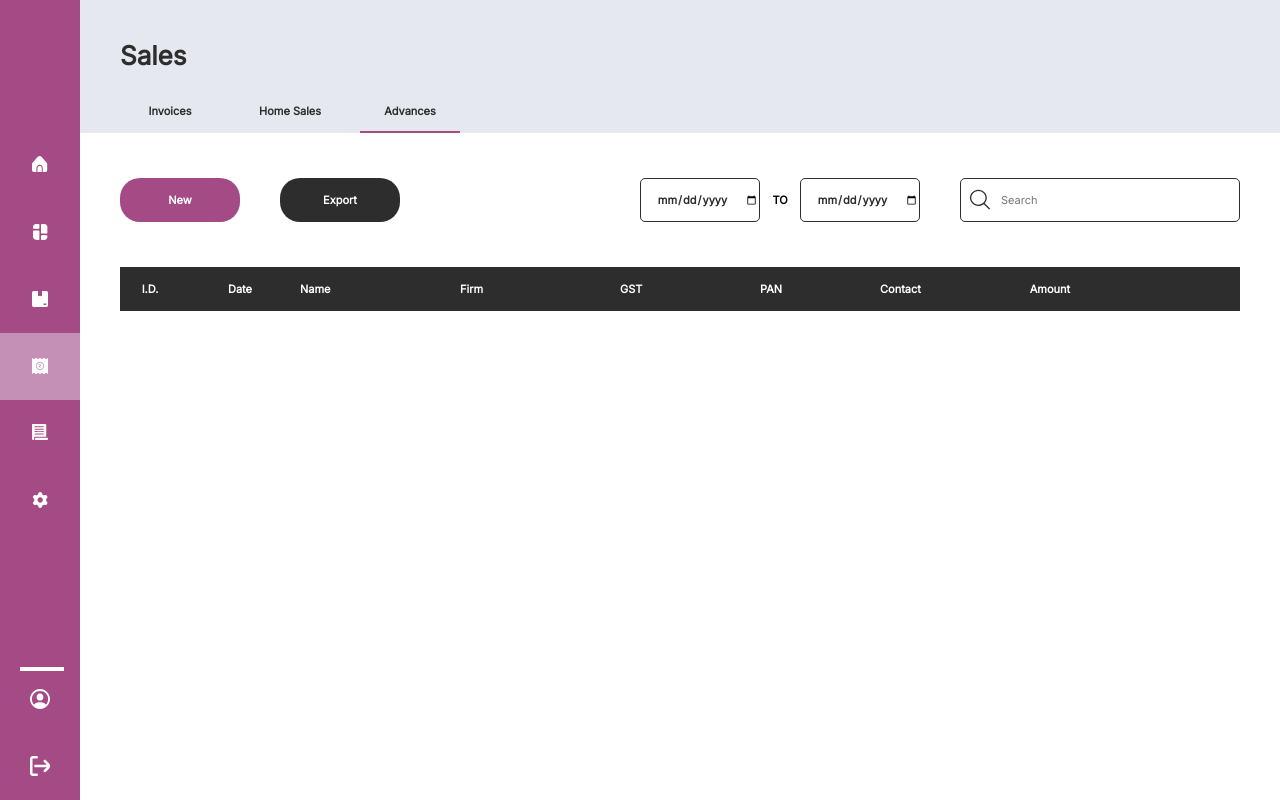
After one commit to GannaMohit/Abatix-Kaveri, a Django app: page /sales/advances in a window 1280 px wide. The commit adds this page. Run offline with Django 4.2, Linux system fonts and the light colour scheme; the visitor is signed in with stand-in values (Sample User, id 1); data that the repository does not hold is empty.

Commit message:
Created home sales and advances views

```diff
--- a/masters/templates/masters/home.html
+++ b/masters/templates/masters/home.html
@@ -20,7 +20,7 @@
         <a href="{% url 'product_detail' pk=1 %}"><button name="stock">Stock</button></a>
       </li>
       <li>
-          <a href="<!-- TODO: Link to invoice view -->"><button name="sales">Sales</button></a>
+          <a href="{% url 'invoices' %}"><button name="sales">Sales</button></a>
       </li>
       <li>
         <a href="<!-- TODO: Link to vouchers view -->"><button name="vouchers">Vouchers</button></a>
--- a/masters/templates/masters/layout.html
+++ b/masters/templates/masters/layout.html
@@ -16,7 +16,7 @@
         <li class="nav-li"><a href="{% url 'home' %}"><img src="{% static 'masters/svg/Home.svg' %}" title="Home"></a></li>
         <li class="nav-li"><a href="<!-- TODO: Add link to dashboard -->"><img src="{% static 'masters/svg/Dashboard.svg' %}" title="Dashboard"></a></li>
         <li class="nav-li"><a href="{% url 'product_detail' pk=1 %}"><img src="{% static 'masters/svg/Stock.svg' %}" title="Stock"></a></li>
-        <li class="nav-li"><a href="<!-- TODO: Add link to invoice -->"><img src="{% static 'masters/svg/Sales.svg' %}" title="Sales"></a></li>
+        <li class="nav-li"><a href="{% url 'invoices' %}"><img src="{% static 'masters/svg/Sales.svg' %}" title="Sales"></a></li>
         <li class="nav-li"><a href="<!-- TODO: Add link to voucher -->"><img src="{% static 'masters/svg/Vouchers.svg' %}" title="Vouchers"></a></li>
         <li class="nav-li"><a href="{% url 'admin:index' %}"><input type="image" src="{% static 'masters/svg/Settings.svg' %}" title="Settings"></a></li>
       </ul>
--- /dev/null
+++ b/sales/static/sales/css/advances.css
@@ -0,0 +1,101 @@
+.sales-nav-li:nth-child(3) {
+  border-bottom: 0.3125vw solid #A44B85;
+}
+
+#table-thead {
+  width: 87.5vw;
+  height: 2.67vh;
+  margin-top: 16.67vh;
+  margin-left: 3.125vw;
+  background: #2D2D2D;
+  border-collapse: collapse;
+}
+
+#table {
+  margin-left: 3.125vw;
+  display: block;
+  overflow: scroll;
+  scrollbar-width: thin;
+  height: 55.56vh;
+  border-collapse: collapse;
+}
+
+#table tr:nth-child(odd) {
+  background: #FFFFFF;
+}
+
+#table tr:nth-child(even) {
+  background: #E5E5E5;
+}
+
+#table-thead th {
+  height: 5.56vh;
+  font-family: "Inter", sans-serif;
+  font-style: normal;
+  font-weight: bold;
+  font-size: 0.859375vw;
+  color: #FFFFFF;
+  padding-right: 1.5625vw;
+}
+
+#table td {
+  height: 5.56vh;
+  font-family: "Inter", sans-serif;
+  font-style: normal;
+  font-weight: 500;
+  font-size: 0.859375vw;
+  color: #2D2D2D;
+  padding-right: 1.5625vw;
+}
+
+#table td a {
+  text-decoration: none;
+  color: #2D2D2D;
+}
+
+#table td:nth-child(1), #table-thead th:nth-child(1) {
+  width: 4.6875vw;
+  text-align: center;
+}
+
+#table td:nth-child(2), #table-thead th:nth-child(2) {
+  width: 6.25vw;
+  text-align: center;
+}
+
+#table td:nth-child(3), #table-thead th:nth-child(3) {
+  width: 10.9375vw;
+  text-align: left;
+}
+
+#table td:nth-child(4), #table-thead th:nth-child(4) {
+  width: 10.9375vw;
+  text-align: left;
+}
+
+#table td:nth-child(5), #table-thead th:nth-child(5) {
+  width: 9.375vw;
+  text-align: left;
+}
+
+#table td:nth-child(6), #table-thead th:nth-child(6) {
+  width: 7.8125vw;
+  text-align: left;
+}
+
+#table td:nth-child(7), #table-thead th:nth-child(7) {
+  width: 7.8125vw;
+  text-align: left;
+}
+
+#table-thead th:nth-child(8) {
+  width: 7.8125vw;
+  text-align: center;
+  padding-right: 10.9375vw;
+}
+
+#table td:nth-child(8) {
+  width: 7.8125vw;
+  text-align: right;
+  padding-right: 10.9375vw;
+}
--- /dev/null
+++ b/sales/templates/sales/advances.html
@@ -0,0 +1,45 @@
+{% extends "sales/layout.html" %}
+{% load static %}
+
+{% block title %}Advances{% endblock %}
+
+{% block link_extend %}
+  <link rel="stylesheet" href="{% static 'sales/css/advances.css' %}">
+{% endblock %}
+
+{% block new_button_link %}<!-- TODO: Add link to AdvanceNew -->{% endblock %}
+{% block export_button_link %}<!-- TODO: Add link to AdvanceExport -->{% endblock %}
+
+{% block table %}
+<table id="table-thead">
+  <thead>
+    <tr>
+      <th>I.D.</th>
+      <th>Date</th>
+      <th>Name</th>
+      <th>Firm</th>
+      <th>GST</th>
+      <th>PAN</th>
+      <th>Contact</th>
+      <th>Amount</th>
+    </tr>
+  </thead>
+</table>
+
+<table id="table">
+  <tbody>
+    {% for advance in advances %}
+    <tr>
+      <td><a href="<!-- TODO: URL for advance edit -->">{{ advance.id }}</a></td>
+      <td><a href="<!-- TODO: URL for advance edit -->">{{ advance.date }}</a></td>
+      <td><a href="<!-- TODO: URL for advance edit -->">{{ advance.customer.name }}</a></td>
+      <td><a href="<!-- TODO: URL for advance edit -->">{{ advance.customer.firm }}</a></td>
+      <td><a href="<!-- TODO: URL for advance edit -->">{{ advance.customer.gst }}</a></td>
+      <td><a href="<!-- TODO: URL for advance edit -->">{{ advance.customer.pan }}</a></td>
+      <td><a href="<!-- TODO: URL for advance edit -->">{{ advance.customer.contact }}</a></td>
+      <td><a href="<!-- TODO: URL for advance edit -->">{{ advance.amount }}</a></td>
+    </tr>
+    {% endfor %}
+  </tbody>
+</table>
+{% endblock %}
--- a/sales/templates/sales/layout.html
+++ b/sales/templates/sales/layout.html
@@ -11,9 +11,9 @@
 </div>
   <span id="title">Sales</span>
   <ul id="sales-nav-ul">
-    <li class="sales-nav-li"><a href="<!-- TODO: Add link to InvoiceListView -->">Invoices</a></li><!--
-  --><li class="sales-nav-li"><a href="<!-- TODO: Add link to HomeSaleListView -->">Home Sales</a></li><!--
-  --><li class="sales-nav-li"><a href="<!-- TODO: Add link to AdvanceListView -->">Advances</a></li>
+    <li class="sales-nav-li"><a href="{% url 'invoices' %}">Invoices</a></li><!--
+  --><li class="sales-nav-li"><a href="{% url 'home_sales' %}">Home Sales</a></li><!--
+  --><li class="sales-nav-li"><a href="{% url 'advances' %}">Advances</a></li>
   </ul>
     <div id="box">
       <a href="{% block new_button_link %}{% endblock %}"><button type="submit" name="new" id="new">New</button></a>
--- a/sales/urls.py
+++ b/sales/urls.py
@@ -1,6 +1,8 @@
 from django.urls import path
-from .views import InvoiceListView
+from .views import InvoiceListView, HomeSaleListView, AdvanceListView
 
 urlpatterns = [
-    path("invoices", InvoiceListView.as_view(), name="invoices")
+    path("invoices", InvoiceListView.as_view(), name="invoices"),
+    path("home_sales", HomeSaleListView.as_view(), name="home_sales"),
+    path("advances", AdvanceListView.as_view(), name="advances")
 ]
--- a/sales/views/__init__.py
+++ b/sales/views/__init__.py
@@ -1 +1,3 @@
 from .invoice import *
+from .home_sale import *
+from .advance import *
--- /dev/null
+++ b/sales/views/advance.py
@@ -0,0 +1,14 @@
+from django.shortcuts import render
+from django.views.generic import ListView
+from django.contrib.auth.mixins import LoginRequiredMixin, PermissionRequiredMixin, AccessMixin
+from sales.models import Advance
+
+class AdvanceBaseView(LoginRequiredMixin, PermissionRequiredMixin, AccessMixin):
+    permission_required = ("sales.view_advance", "sales.add_advance", "sales.change_advance", "sales.delete_advance")
+    raise_exception = True
+    permission_denied_message = "You do not have permission to access Advance details."
+
+class AdvanceListView(AdvanceBaseView, ListView):
+    template_name = "sales/advances.html"
+    queryset = Advance.objects.order_by("-date")
+    context_object_name = "advances"
--- a/sales/views/invoice.py
+++ b/sales/views/invoice.py
@@ -4,11 +4,12 @@ from django.contrib.auth.mixins import LoginRequiredMixin, PermissionRequiredMix
 from sales.models import Invoice
 
 class InvoiceBaseView(LoginRequiredMixin, PermissionRequiredMixin, AccessMixin):
-    permission_required = ("sales.view_invoice", "stock.add_invoice", "stock.change_invoice", "stock.delete_invoice")
+    permission_required = ("sales.view_invoice", "sales.add_invoice", "sales.change_invoice", "sales.delete_invoice")
     raise_exception = True
     permission_denied_message = "You do not have permission to access Invoice details."
 
 class InvoiceListView(InvoiceBaseView, ListView):
+    permission_required = "sales.view_invoice"
     template_name = "sales/invoices.html"
     queryset = Invoice.objects.order_by("-date")
     context_object_name = "invoices"
```
Also changed, not shown: sales/models.py (+27 -2 lines), sales/static/sales/css/home_sales.css (added, +73 -0 lines), sales/templates/sales/home_sales.html (added, +37 -0 lines), sales/views/home_sale.py (added, +14 -0 lines), vouchers/models.py (+10 -1 lines).
